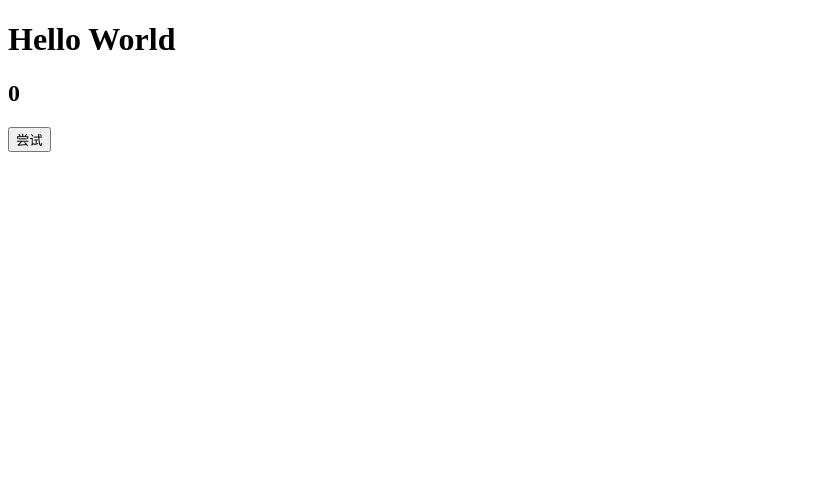
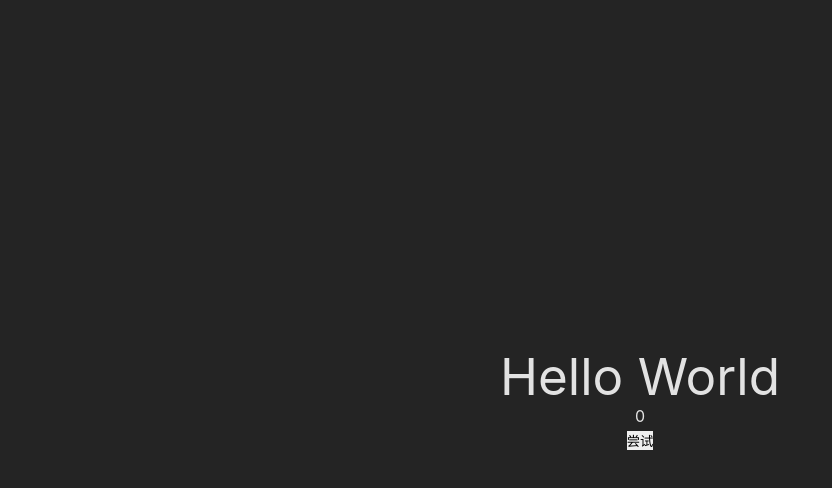
Before and after one commit to KID-1912/vite-react-template, a React (Vite) app: page / in a window 1280 px wide. Shown: the top 488 px of the page, without its empty margins (0-832 px from the left). Built offline with nearby package versions, Linux system fonts and the light colour scheme.

Commit message:
feat:#root class style

```diff
--- a/src/assets/styles/global.scss
+++ b/src/assets/styles/global.scss
@@ -32,20 +32,9 @@ h1 {
   line-height: 1.1;
 }
 
-#app {
+#root {
   max-width: 1280px;
   margin: 0 auto;
   padding: 2rem;
   text-align: center;
 }
-
-.logo {
-  height: 6em;
-  padding: 1.5em;
-  will-change: filter;
-  transition: filter 300ms;
-}
-
-.read-the-docs {
-  color: #888;
-}
--- a/src/assets/styles/reset.css
+++ b/src/assets/styles/reset.css
@@ -64,7 +64,8 @@ img {
 }
 
 select,
-input {
+input,
+button {
   border: none;
   outline: 0;
 }
--- a/src/main.jsx
+++ b/src/main.jsx
@@ -1,6 +1,9 @@
 import React from "react";
 import ReactDOM from "react-dom/client";
 import App from "./App.jsx";
+import "@/assets/styles/reset.css";
+import "@/assets/styles/global.scss";
+import "@/assets/styles/style.scss";
 
 ReactDOM.createRoot(document.getElementById("root")).render(
   <React.StrictMode>
```
Also changed, not shown: src/assets/styles/style.scss (added), 1 other file (tests, documents, lock files or other folders).
